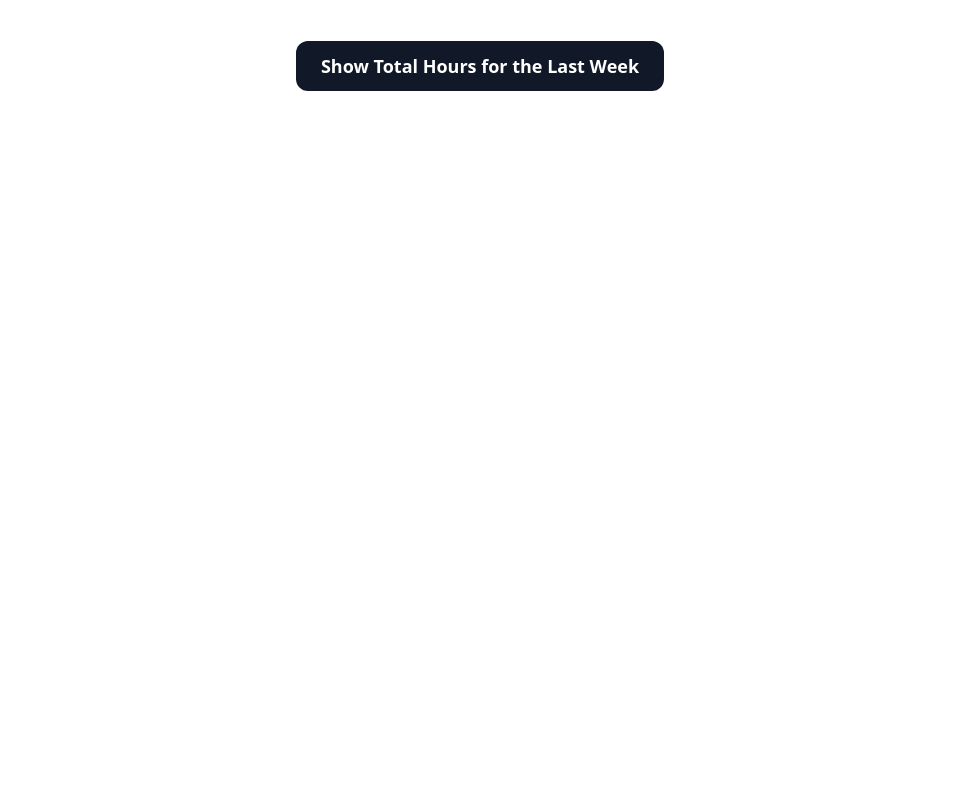
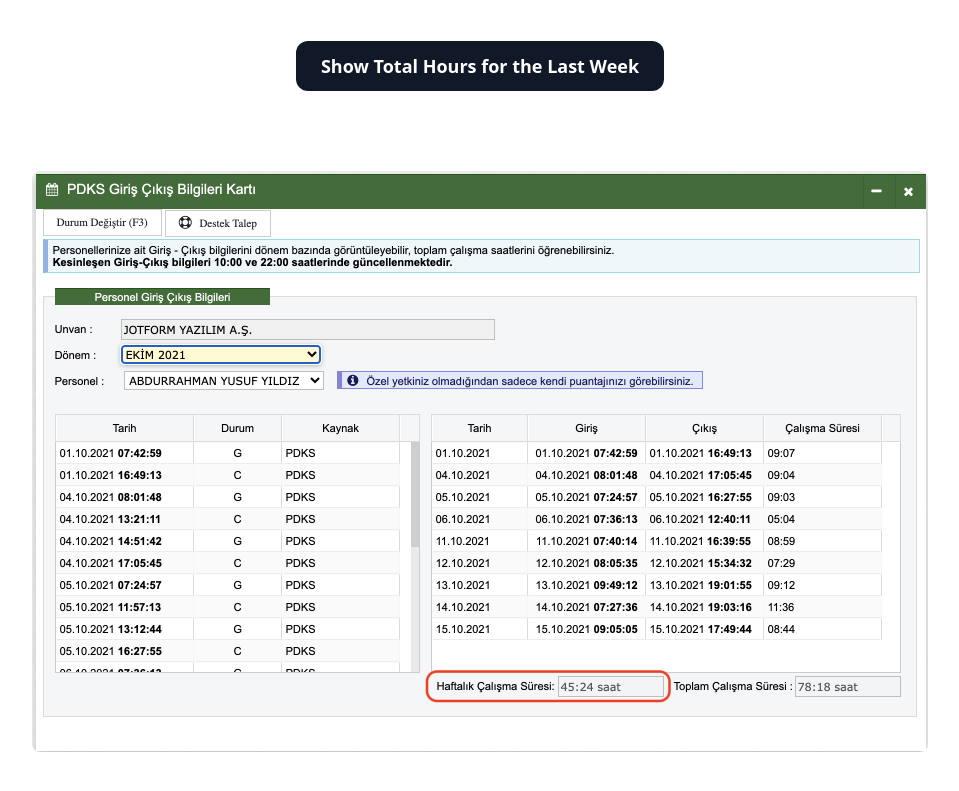
Before and after one commit to burakdemirtas-jtf/show-week-working-hours, a plain HTML site: page index.html in a window 1280 px wide. Shown: the part 395-1186 px from the top of the page, without its empty margins (160-1119 px from the left). Before the commit the page ends 800 px from the top, so only its background shows below. Drawn offline with nearby package versions, Linux system fonts and the light colour scheme.

Commit message:
Add screenshot

```diff
--- a/index.html
+++ b/index.html
@@ -9,15 +9,19 @@
   <link href="https://unpkg.com/tailwindcss@^2/dist/tailwind.min.css" rel="stylesheet">
 </head>
 <body>
-  <header class="relative z-10 max-w-screen-lg xl:max-w-screen-xl mx-auto align-center">
+  <div class="relative z-10 max-w-screen-lg xl:max-w-screen-xl mx-auto align-center">
     <div class="px-4 sm:px-6 md:px-8 mb-14 sm:mb-20 xl:mb-8">
       <h1 class="text-4xl sm:text-6xl lg:text-7xl leading-none font-extrabold text-center tracking-tight text-gray-900 mt-10 mb-8 sm:mt-14 sm:mb-10">Show last weeks total working hours on your Teknokent Arge Portal</h1>
       <p class="max-w-screen-lg text-lg sm:text-2xl sm:leading-10 font-medium text-center mb-10 sm:mb-11 mx-auto">Drag this button to your bookmark bar, go to your arge portal and open hours panel, click the bookmarklet.</p>
       <div class="flex flex-wrap justify-center space-y-4 sm:space-y-0 sm:space-x-4 text-center">
         <a class="w-full sm:w-auto flex-none bg-gray-900 hover:bg-gray-700 text-white text-lg leading-6 font-semibold py-3 px-6 border border-transparent rounded-xl focus:ring-2 focus:ring-offset-2 focus:ring-offset-white focus:ring-gray-900 focus:outline-none transition-colors duration-200" id="bookmarklet" href="">Show Total Hours for the Last Week</a>
       </div>
+
+      <div class="relative my-20 lg:mx-40">
+        <img src="/ss.png" alt="" class="w-full h-full object-cover rounded-lg" />
+      </div>
     </div>
-  </header>
+  </div>
 
   <script type="text/javascript">
     var client = new XMLHttpRequest();
```
Also changed, not shown: ss.png (added).
